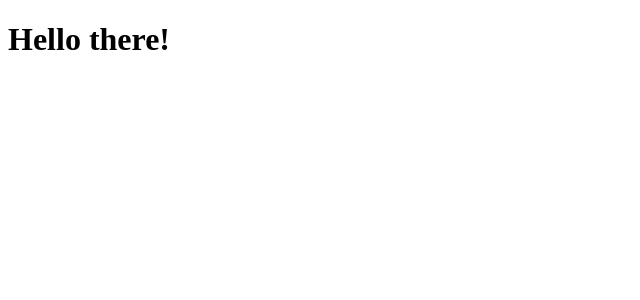
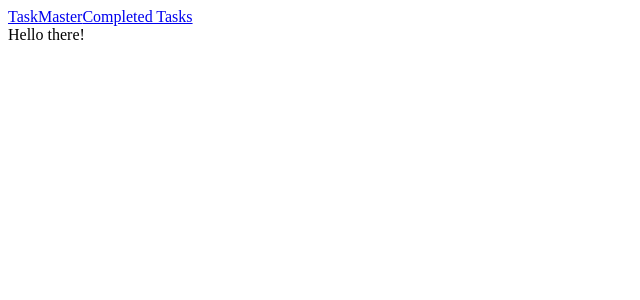
Before and after one commit to MacCode7110/task-master, a Next.js app in the folder application/: page / in a window 1280 px wide. Shown: the top 300 px of the page, without its empty margins (0-640 px from the left). Built offline with nearby package versions, Linux system fonts and the light colour scheme.

Commit message:
Add NavBar component

```diff
--- /dev/null
+++ b/application/src/app/component/ManageTaskAssignment.tsx
@@ -0,0 +1,7 @@
+function ManageTaskAssignment() {
+    return <div>
+        Hello there!
+    </div>
+}
+
+export default ManageTaskAssignment
--- a/application/src/app/component/NavBar.tsx
+++ b/application/src/app/component/NavBar.tsx
@@ -1,3 +1,4 @@
+'use client'
 import Link from "next/link";
 
 function NavBar() {
--- a/application/src/app/layout.tsx
+++ b/application/src/app/layout.tsx
@@ -1,3 +1,5 @@
+import NavBar from "./component/NavBar"
+
 export const metadata = {
   title: 'Next.js',
   description: 'Generated by Next.js',
@@ -10,7 +12,10 @@ export default function RootLayout({
 }) {
   return (
     <html lang="en">
-      <body>{children}</body>
+      <body>
+        <NavBar />
+        {children}
+      </body>
     </html>
   )
 }
--- a/application/src/app/page.tsx
+++ b/application/src/app/page.tsx
@@ -1,7 +1,9 @@
+import ManageTaskAssignment from './component/ManageTaskAssignment'
+
 export default function Home() {
   return (
     <main>
-      <h1>Hello there!</h1>
+      <ManageTaskAssignment />
     </main>
   )
 }
```
Also changed, not shown: application/src/app/component/CompletedTaskList.tsx (added, +7 -0 lines), application/src/app/component/EngineerList.tsx (added, +7 -0 lines), application/src/app/component/TaskList.tsx (added, +7 -0 lines).
